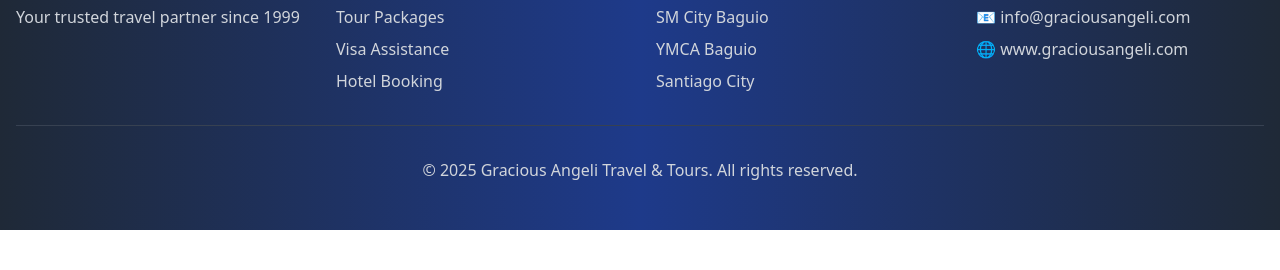
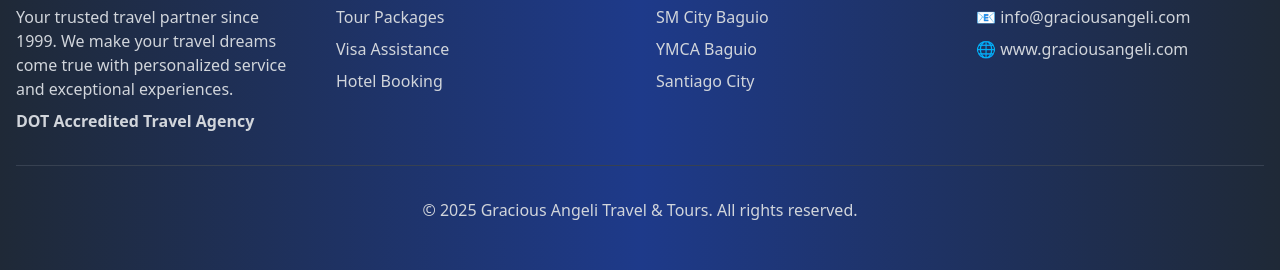
Before and after one commit to marscreative/gatt, a plain HTML site: page index.html in a window 1280 px wide. Shown: the part 3701-3971 px from the top of the page. Before the commit the page ends 3931 px from the top, so only its background shows below. Drawn offline with nearby package versions, Linux system fonts and the light colour scheme.

Commit message:
Update footer with tagline and DOT accreditation

```diff
--- a/index.html
+++ b/index.html
@@ -2743,7 +2743,8 @@
             <div class="grid md:grid-cols-4 gap-8">
                 <div>
                     <h3 class="text-xl font-bold mb-4">Gracious Angeli Travel & Tours</h3>
-                    <p class="text-gray-300">Your trusted travel partner since 1999</p>
+                    <p class="text-gray-300">Your trusted travel partner since 1999. We make your travel dreams come true with personalized service and exceptional experiences.</p>
+                    <p class="text-gray-300 font-semibold mt-2">DOT Accredited Travel Agency</p>
                 </div>
                 <div>
                     <h4 class="font-bold mb-4">Services</h4>
```
